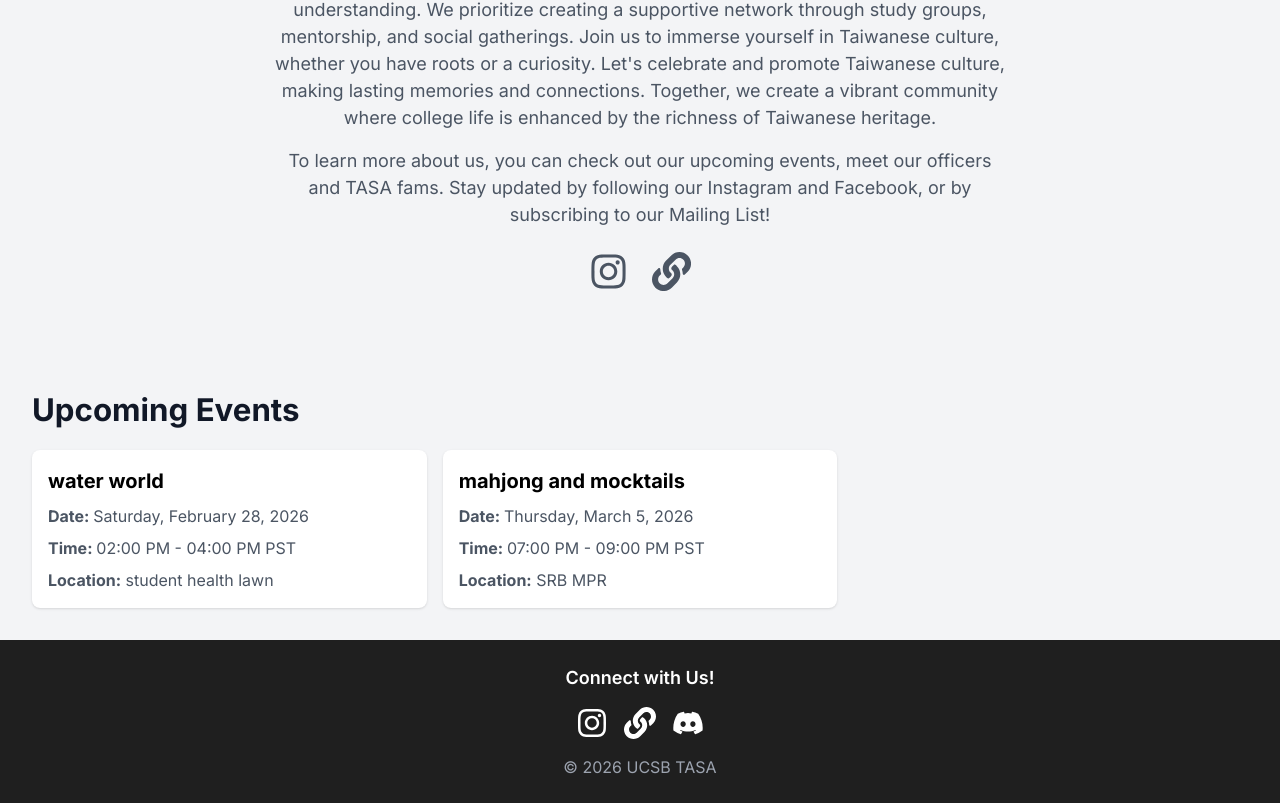
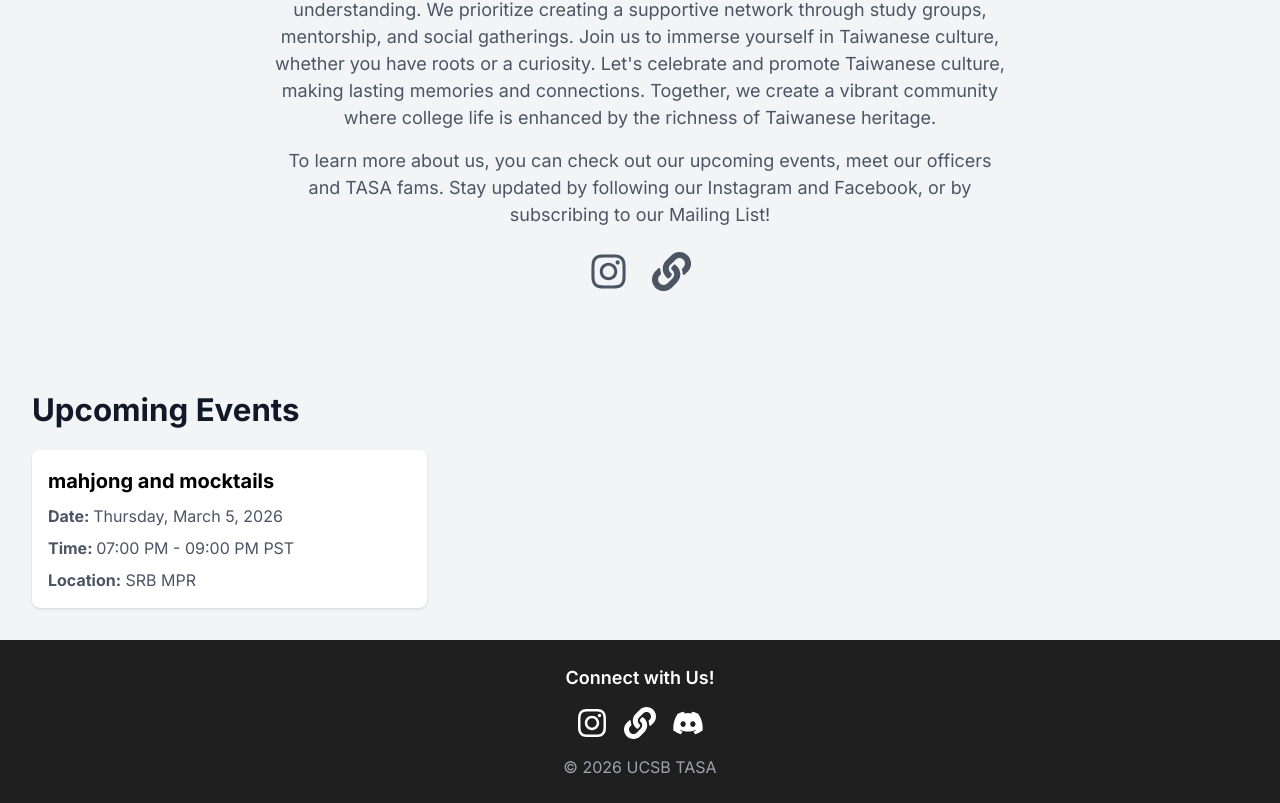
Before and after one commit to UCSBTASA/UCSBTASA.github.io, a Next.js app: page / in a window 1280 px wide. Shown: the part 1066-1869 px from the top of the page. Built offline with nearby package versions, Linux system fonts and the light colour scheme.

Commit message:
Update eventData.ts

```diff
--- a/data/eventData.ts
+++ b/data/eventData.ts
@@ -1,15 +1,5 @@
 const events =
 [
-  {
-    "title": "water world",
-    "day of week": "Saturday",
-    "date": "2026-02-28",
-    "time": "02:00 PM - 04:00 PM",
-    "start": "02:00 PM",
-    "end": "04:00 PM",
-    "location": "student health lawn",
-    "customTime": ""
-  },
   {
     "title": "mahjong and mocktails",
     "day of week": "Thursday",
```
